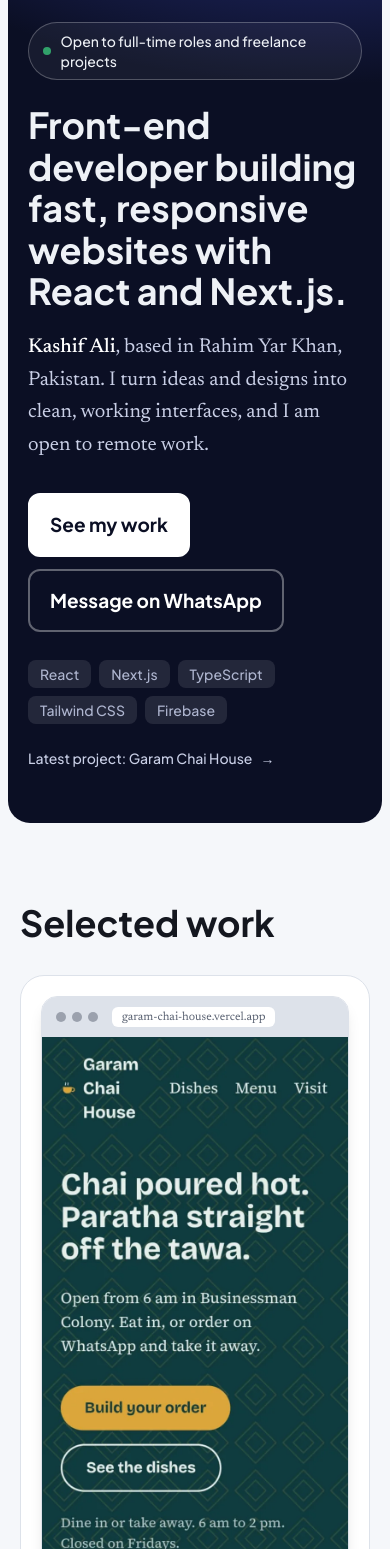
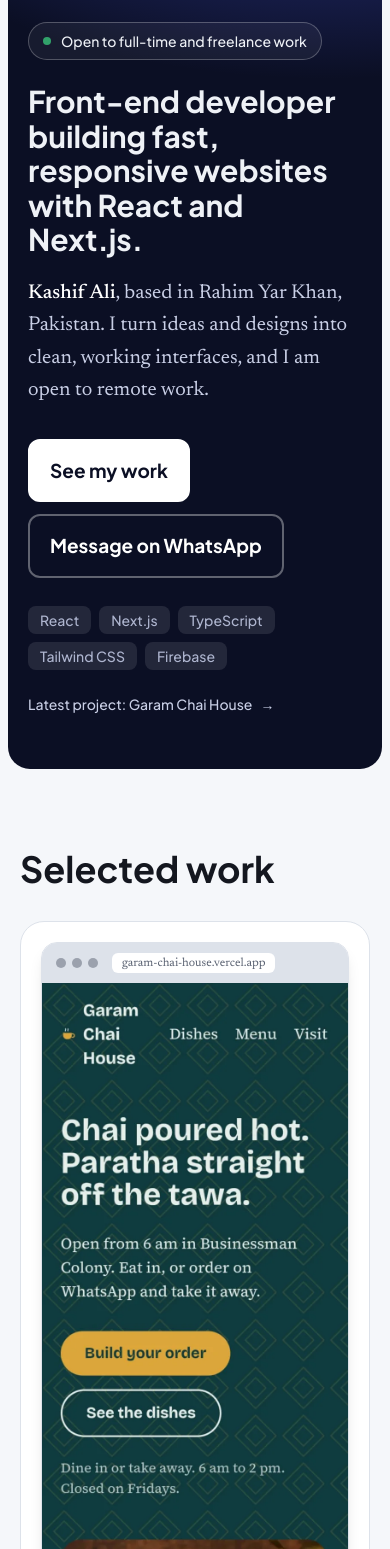
Before and after one commit to KashifAli-KA/kashif-portfolio, a Next.js app: page / in a window 390 px wide. Shown: the part 339-1888 px from the top of the page. Built offline with nearby package versions, Linux system fonts and the light colour scheme.

Commit message:
Tidy mobile hero, fix CV

```diff
--- a/app/components/Hero.tsx
+++ b/app/components/Hero.tsx
@@ -20,10 +20,10 @@ export default function Hero() {
         <div>
           <div className="mb-6 inline-flex items-center gap-2.5 rounded-full border border-white/25 bg-white/5 px-3.5 py-2 font-display text-sm">
             <span className="h-2 w-2 animate-pulse rounded-full bg-[#3ddc84]" />
-            Open to full-time roles and freelance projects
+            Open to full-time and freelance work
           </div>
 
-          <h1 className="mb-5 font-display text-4xl font-bold leading-[1.15] tracking-normal md:text-5xl">
+          <h1 className="mb-5 font-display text-3xl font-bold leading-[1.15] tracking-normal sm:text-4xl md:text-5xl">
             Front-end developer building fast, responsive websites with React
             and Next.js.
           </h1>
--- a/app/components/Work.tsx
+++ b/app/components/Work.tsx
@@ -38,8 +38,8 @@ export default function Work() {
         <Image
   src="/images/garam-chai-mobile.webp"
   alt="Home page of the Garam Chai House website on a phone"
-  width={720}
-  height={1100}
+  width={716}
+  height={1370}
   className="h-auto w-full md:hidden"
 />
 <Image
```
